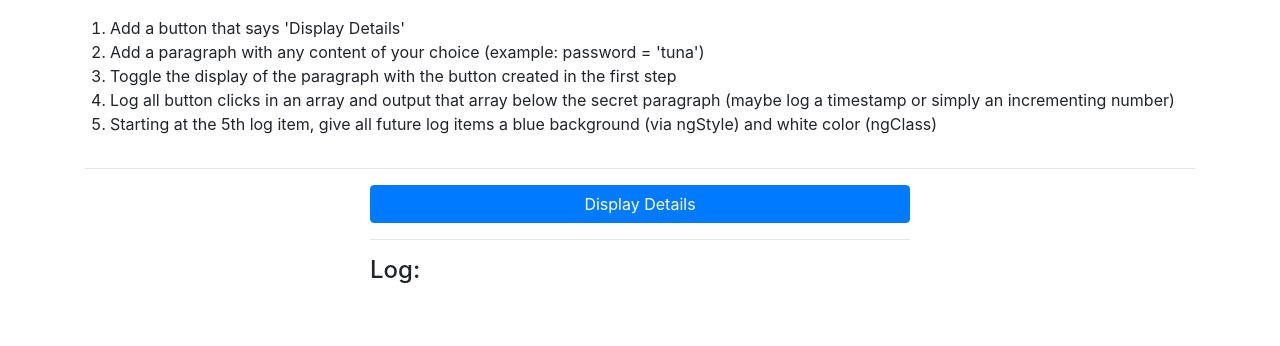
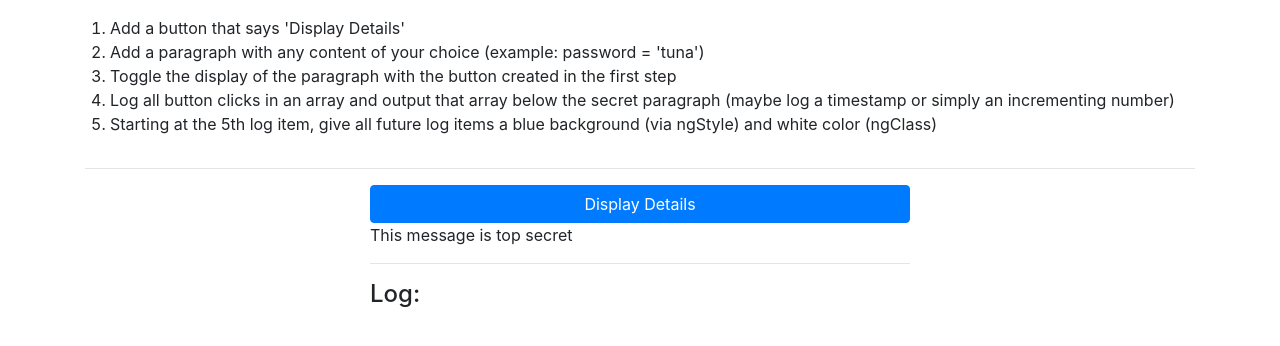
Before and after one commit to nimappl/angular-practice, an Angular app: page / in a window 1280 px wide. Shown: the top 346 px of the page. Built offline with nearby package versions, Linux system fonts and the light colour scheme.

Commit message:
Assignment Done

```diff
--- a/src/app/app.component.ts
+++ b/src/app/app.component.ts
@@ -6,7 +6,7 @@ import { Component } from '@angular/core';
   styleUrls: ['./app.component.css']
 })
 export class AppComponent {
-  displaySecret: boolean = false;
+  displaySecret: boolean = true;
   clicksLog: number[] = [];
 
   addToLog(): void {
```
